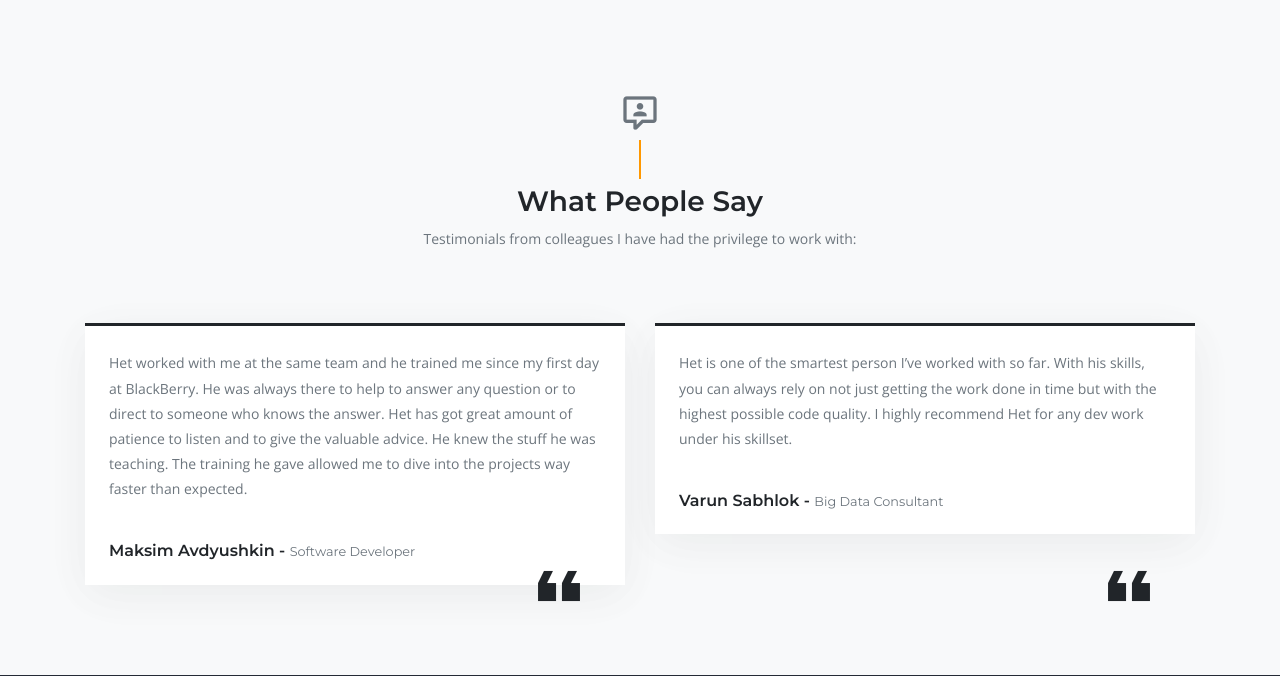
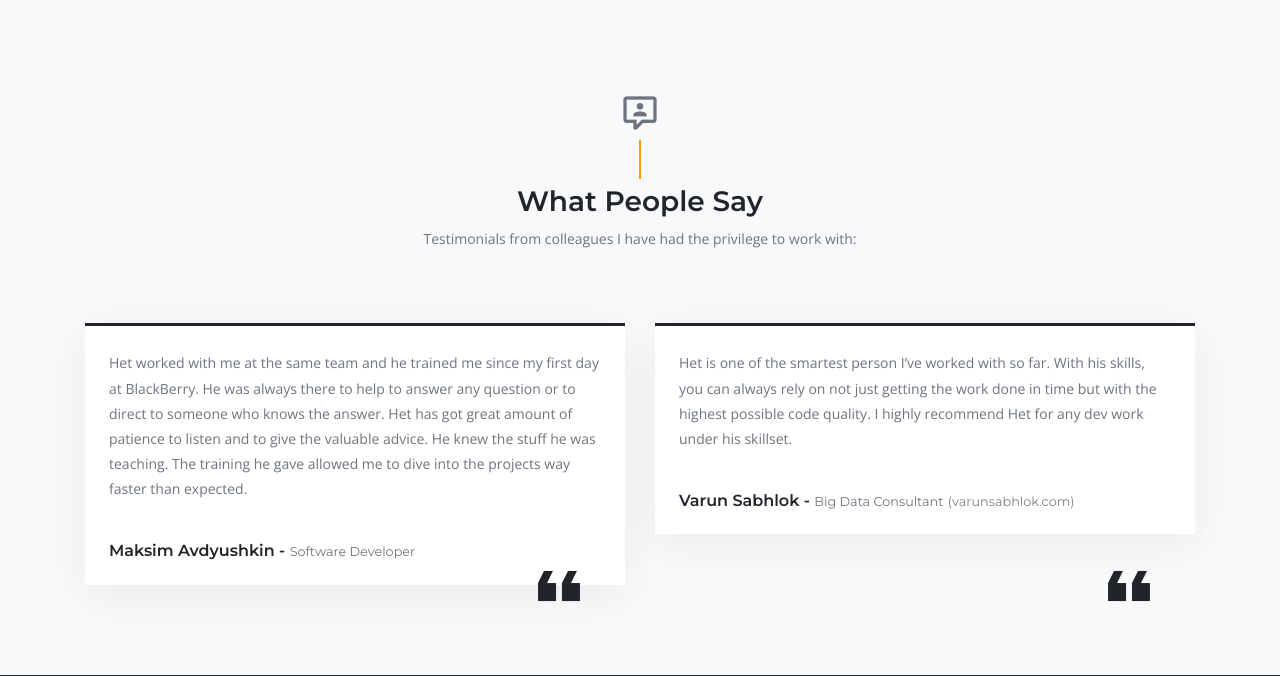
Before and after one commit to hetacharya12/hetresume, a Django app: page / in a window 1280 px wide. Shown: the part 3114-3790 px from the top of the page. Run offline with Django 3.2, Linux system fonts and the light colour scheme; data that the repository does not hold is empty; some libraries are stand-ins or nearby versions.

Commit message:
Changed home html to include link to another website and updated resume

```diff
--- a/Jobs/templates/jobs/index-5.html
+++ b/Jobs/templates/jobs/index-5.html
@@ -483,7 +483,7 @@
                     <div class="col-lg-6">
                         <div class="testimonial mt-4 p-4 bg-white">
                             <p class="text-muted">Het is one of the smartest person I’ve worked with so far. With his skills, you can always rely on not just getting the work done in time but with the highest possible code quality. I highly recommend Het for any dev work under his skillset.</p>
-                            <h6 class="pt-4 mb-0">Varun Sabhlok - <small class="text-muted">Big Data Consultant</small></h6>
+                            <h6 class="pt-4 mb-0">Varun Sabhlok - <small class="text-muted">Big Data Consultant</small> <small class="text-muted"> <a href="http://varunsabhlok.com/"  target="_blank"  style="color:#808080">(varunsabhlok.com) </a> </small> </h6>
                             <div class="testi-icon">
                                 <i class="mdi mdi-format-quote-open display-3"></i>
                             </div>
```
Also changed, not shown: 1 other file.
